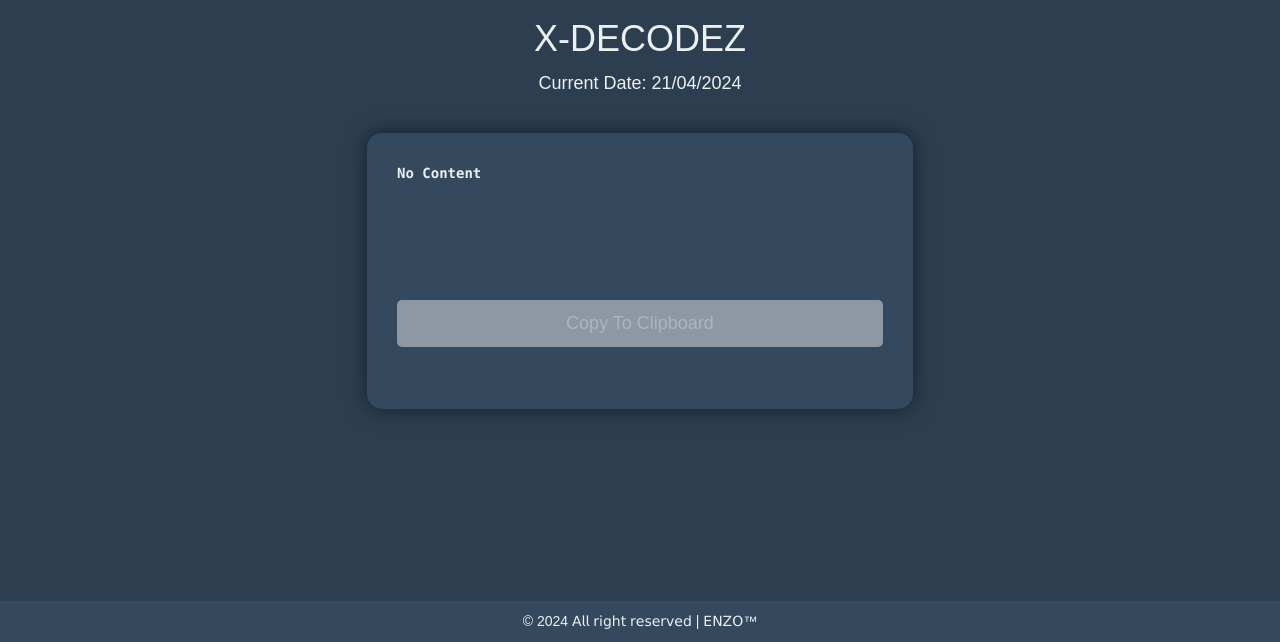
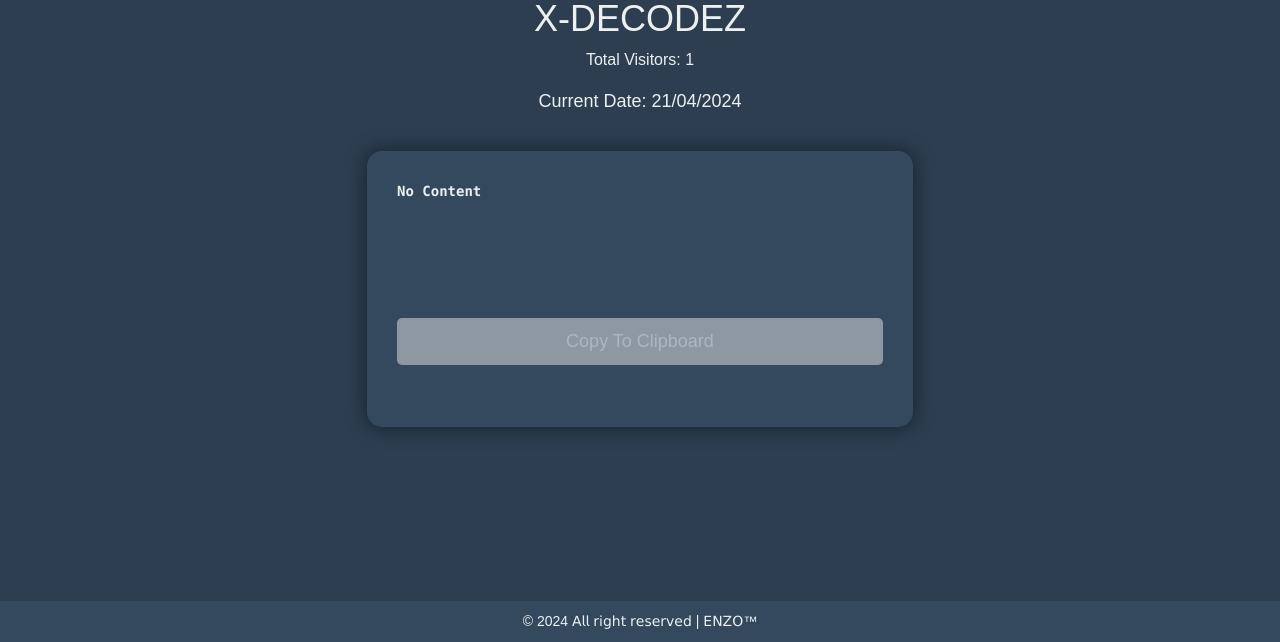
Before and after one commit to cc01k/101, a website: page index.html in a window 1280 px wide. Shown: the part 158-800 px from the top of the page. Drawn offline with nearby package versions, Linux system fonts and the light colour scheme.

Commit message:
Update index.html

```diff
--- a/index.html
+++ b/index.html
@@ -18,7 +18,7 @@
 			/* Warna teks */
 			font-family: Arial, sans-serif;
 			/* Jenis font */
-			padding-top: 50px;
+			padding-top: 30px;
 			/* Ruang di atas konten */
 		}
 
@@ -124,7 +124,9 @@
 				<div class="col-12 text-center">
 					<div class="logo-container">
 						<img src="https://i.postimg.cc/0MSj8Rwz/logo.png" alt="X-DECODEZ" class="logo">
+
 						<h1 class="title">X-DECODEZ</h1>
+			           <p>Total Visitors: <span id="visitorCount">0</span></p>
 						<p class="date" id="current-date"></p>
 					</div>
 				</div>
@@ -213,8 +215,31 @@
 			// Perbarui teks tanggal saat ini
 			$("#current-date").text("Current Date: " + getCurrentDate());
 		});
+		    </script>
+		    <script>
+        // Simpan jumlah pengunjung di localStorage
+        if (!localStorage.getItem('visitorCount')) {
+            localStorage.setItem('visitorCount', 0);
+        }
+
+        // Ambil jumlah pengunjung dari localStorage dan tampilkan
+        var visitorCount = localStorage.getItem('visitorCount');
+        document.getElementById('visitorCount').textContent = visitorCount;
+
+        // Fungsi untuk menambah jumlah pengunjung dan menyimpannya di localStorage
+        function incrementVisitorCount() {
+            visitorCount++;
+            localStorage.setItem('visitorCount', visitorCount);
+            document.getElementById('visitorCount').textContent = visitorCount;
+        }
+
+        // Panggil fungsi incrementVisitorCount() setiap kali halaman dimuat
+        window.onload = function () {
+            incrementVisitorCount();
+        };
+
 	</script>
 
 </body>
 
-    </html>
+</html>
```
